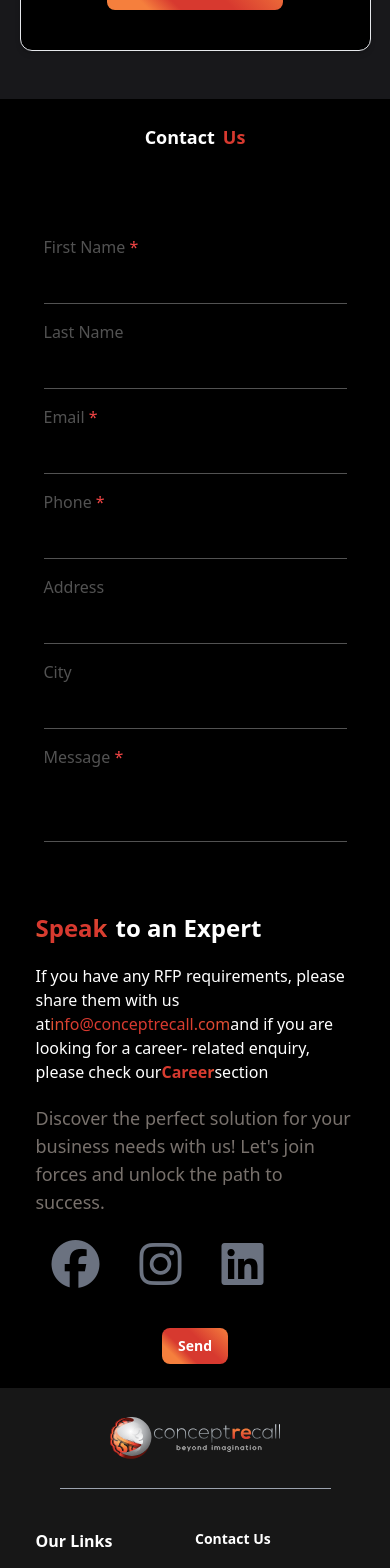
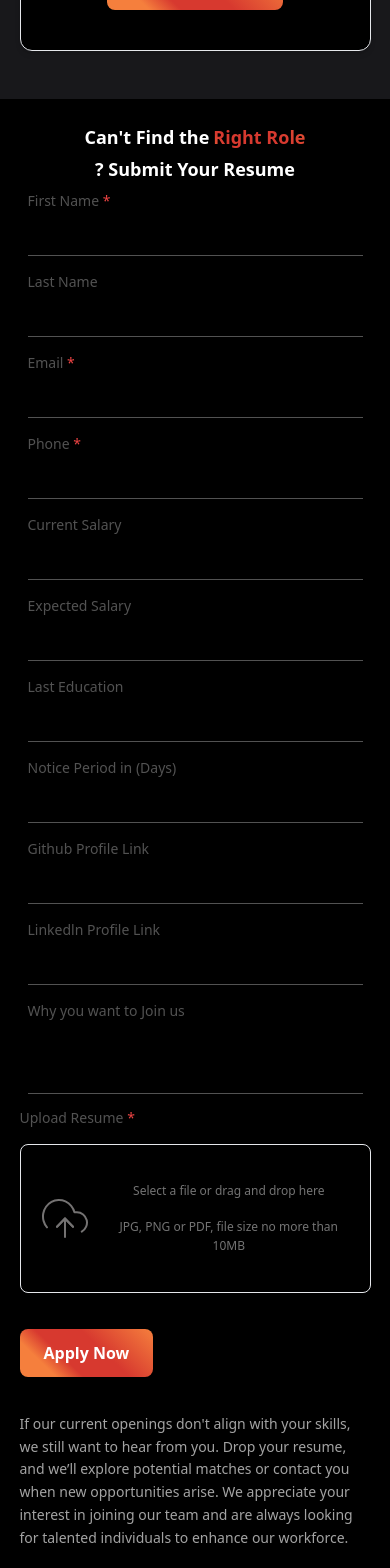
Before and after one commit to Muzamilkhan110/CR-Clone, a Next.js app: page /careers in a window 390 px wide. Shown: the part 3060-4628 px from the top of the page. Built offline with nearby package versions, Linux system fonts and the light colour scheme.

Commit message:
Complete Career Page Responsive

```diff
--- a/app/careers/page.tsx
+++ b/app/careers/page.tsx
@@ -5,6 +5,7 @@ import CareersBanner from "@/pages/Detail-Careers/CareersBanner";
 import Benefit from "@/pages/Detail-Careers/Benefit";
 import RecPathway from "@/pages/Detail-Careers/RecPathway";
 import CareerOpening from "@/pages/Detail-Careers/CareerOpening";
+import CareerMail from "@/pages/Detail-Careers/CareerMail";
 const careers = () => {
   return (
     <main className="bg-black">
@@ -12,10 +13,7 @@ const careers = () => {
       <Benefit />
       <RecPathway />
       <CareerOpening />
-      <div className="py-6">
-        <Heading tittle="Contact" dynamic="Us" />
-        <FormWithGrid />
-      </div>
+      <CareerMail />
     </main>
   );
 };
--- /dev/null
+++ b/components/FormCareer/FormCareer.tsx
@@ -0,0 +1,49 @@
+import React from "react";
+
+const FormCareer = () => {
+  const fields = [
+    { id: "firstName", label: "First Name", required: true },
+    { id: "lastName", label: "Last Name", required: false },
+    { id: "email", label: "Email", required: true },
+    { id: "phone", label: "Phone", required: true },
+    { id: "address", label: "Address", required: false },
+    { id: "city", label: "City", required: false },
+    { id: "notes", label: "Message", required: true, fullWidth: true },
+  ];
+  return (
+    <div className="container-custom m-auto">
+      <div className="flex flex-col  xl:px-14 my-10 mx-auto max-w-screen-xl md:flex-row">
+        <div className="md:grid grid-cols-2 gap-4 p-4 md:w-3/5">
+          {fields.map(({ id, label, required, fullWidth }) => (
+            <div
+              key={id}
+              className={`p-2 rounded-md ${fullWidth ? "col-span-2" : ""}`}
+            >
+              <label
+                htmlFor={id}
+                className="block text-base font-medium text-neutral-600"
+              >
+                {label} {required && <span className="text-red-500">*</span>}
+              </label>
+              {id !== "notes" ? (
+                <input
+                  type="text"
+                  id={id}
+                  className="w-full mt-1 px-0 py-2 border-b border-neutral-600 bg-black text-white focus:outline-none focus:ring-0 caret-white"
+                />
+              ) : (
+                <textarea
+                  id="notes"
+                  rows={3}
+                  className="w-full space-y-4 border-b border-neutral-600 px-0 text-white bg-black focus:outline-none focus:ring-0 caret-white resize-none overflow-y-auto"
+                ></textarea>
+              )}
+            </div>
+          ))}
+        </div>
+      </div>
+    </div>
+  );
+};
+
+export default FormCareer;
--- /dev/null
+++ b/pages/Detail-Careers/CareerMail.tsx
@@ -0,0 +1,115 @@
+import React from "react";
+import Image from "next/image";
+import Button from "@/components/button/Button";
+const CareerMail = () => {
+  const fields = [
+    { id: "firstName", label: "First Name", required: true },
+    { id: "lastName", label: "Last Name", required: false },
+    { id: "email", label: "Email", required: true },
+    { id: "phone", label: "Phone", required: true },
+    { id: "currentsalary", label: "Current Salary", required: false },
+    { id: "expectedsalary", label: "Expected Salary", required: false },
+    { id: "lasteducation", label: "Last Education", required: false },
+    { id: "noticeperiod", label: "Notice Period in (Days)", required: false },
+    { id: "githublink", label: "Github Profile Link", required: false },
+    { id: "linkedlnlink", label: "Linkedln Profile Link", required: false },
+    {
+      id: "notes",
+      label: "Why you want to Join us",
+      required: false,
+      fullWidth: true,
+    },
+    {
+      id: "resume",
+      label: "Upload Resume",
+      required: true,
+      type: "file",
+      fullWidth: true,
+    },
+  ];
+
+  return (
+    <div className="container-custom m-auto py-6">
+      <div className="text-white md:py-11 font-bold text-lg md:text-[22px] lg:text-[32px] xl:text-4xl flex flex-wrap justify-center gap-1">
+        Can't Find the
+        <h1 className="useclass">Right Role</h1>
+        ? Submit Your Resume
+      </div>
+
+      <div className="flex flex-col md:flex-row gap-4 md:gap-14">
+        <div className="md:grid grid-cols-2 gap-4 md:w-3/5">
+          {fields.map(({ id, label, required, fullWidth, type }) => (
+            <div
+              key={id}
+              className={`rounded-md ${fullWidth ? "col-span-2" : ""} ${
+                id !== "resume" ? "p-2" : ""
+              }  `}
+            >
+              <label
+                htmlFor={id}
+                className="block text-sm md:text-base font-medium text-neutral-600"
+              >
+                {label} {required && <span className="text-red-500">*</span>}
+              </label>
+              {id === "resume" ? (
+                <div className="flex justify-between border rounded-lg items-center p-5 gap-5 my-4">
+                  <Image
+                    src={"/upload-icon.svg"}
+                    alt="Ico"
+                    width={50}
+                    height={20}
+                  />
+                  <input
+                    type="file"
+                    id={id}
+                    required={required}
+                    className="w-full hidden mt-1 py-2 border border-neutral-600 bg-black text-white focus:outline-none focus:ring-0 caret-white"
+                  />
+                  <div className="text-neutral-500 text-xs text-center leading-relaxed">
+                    <div className="pt-4">
+                      Select a file or drag and drop here
+                    </div>
+                    <div className="py-4">
+                      JPG, PNG or PDF, file size no more than 10MB
+                    </div>
+                  </div>
+                </div>
+              ) : id !== "notes" ? (
+                <input
+                  type="text"
+                  id={id}
+                  required={required}
+                  className="w-full mt-1 px-0 py-2 border-b border-neutral-600 bg-black text-white focus:outline-none focus:ring-0 caret-white"
+                />
+              ) : (
+                <textarea
+                  id={id}
+                  rows={3}
+                  required={required}
+                  className="w-full space-y-4 border-b border-neutral-600 px-0 text-white bg-black focus:outline-none focus:ring-0 caret-white resize-none overflow-y-auto"
+                ></textarea>
+              )}
+            </div>
+          ))}
+          <div className="flex py-5  md:hidden">
+            <Button className="!text-base !py-3 !px-6" text="Apply Now" />
+          </div>
+        </div>
+        <div className="w-full md:pt-16 md:w-2/5">
+          <p className="text-neutral-400 text-sm lg:text-base leading-relaxed">
+            If our current openings don't align with your skills, we still want
+            to hear from you. Drop your resume, and we’ll explore potential
+            matches or contact you when new opportunities arise. We appreciate
+            your interest in joining our team and are always looking for
+            talented individuals to enhance our workforce.
+          </p>
+        </div>
+      </div>
+      <div className="md:flex md:py-6 justify-center hidden ">
+      <Button className="!text-base !py-3 !px-10" text="Apply Now" />
+      </div>
+    </div>
+  );
+};
+
+export default CareerMail;
```
Also changed, not shown: public/upload-icon.svg (added).
